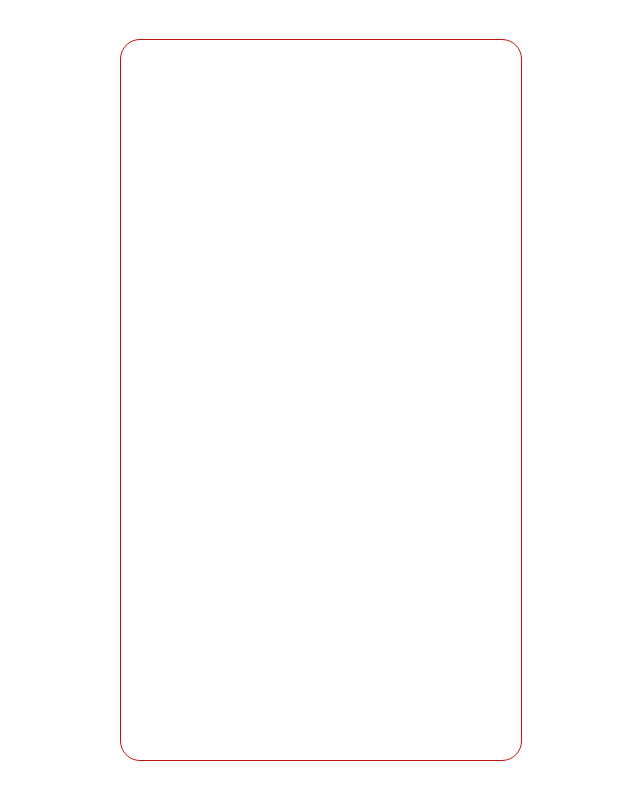
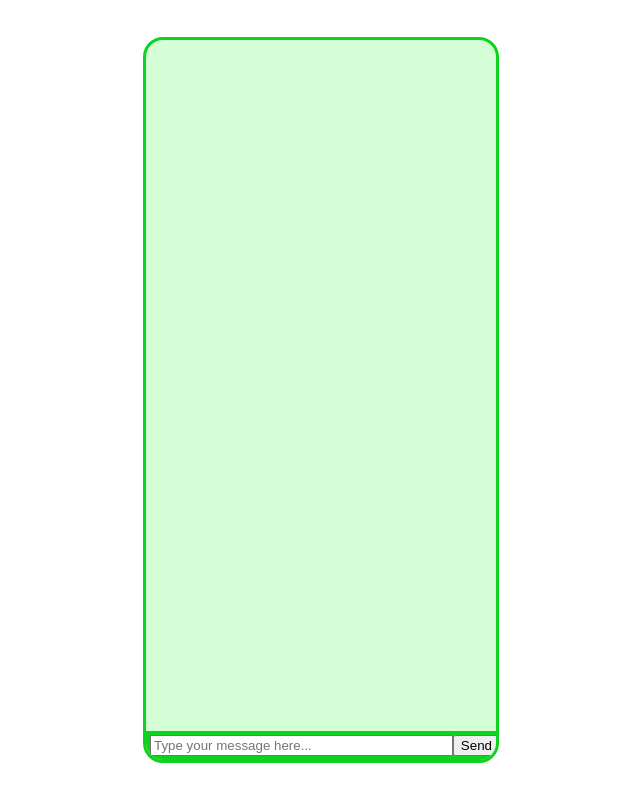
Before and after one commit to fantasyfuerte/real-time-node-chat, a website: page client/index.html in a window 1280 px wide. Shown: the whole page, without its empty margins (319-959 px from the left). Drawn offline with Linux system fonts and the light colour scheme.

Commit message:
refactor index.html to enhance chat section layout and styling

```diff
--- a/client/index.html
+++ b/client/index.html
@@ -10,7 +10,6 @@
     *::before {
       box-sizing: border-box;
     }
-
     body {
       margin: 0;
       font-family: system-ui, -apple-system, BlinkMacSystemFont, "Segoe UI",
@@ -20,19 +19,38 @@
       place-content: center;
       height: 100vh;
     }
-
     #chat {
-      border: 1px solid #c20f0f;
+      border: 3px solid #0dd31e;
+      background-color: #d3fed6;
       border-radius: 20px;
       overflow: hidden;
-      width: 400px;
+      width: 350px;
       height: 90vh;
-      position: relative;
+      display: flex;
+      flex-direction: column;
+      justify-content: end;
+    }
+    form {
+      display: flex;
+      align-items: center;
+      width: 100%;
+      background-color: #0dd31e;
+      padding: 4px;
+    }
+    form input {
+      flex-grow: 1;
     }
   </style>
   <body>
     <section id="chat">
-      <form></form>
+      <form>
+        <input
+          type="text"
+          id="message"
+          placeholder="Type your message here..."
+        />
+        <button id="send" type="button">Send</button>
+      </form>
     </section>
   </body>
 </html>
```
